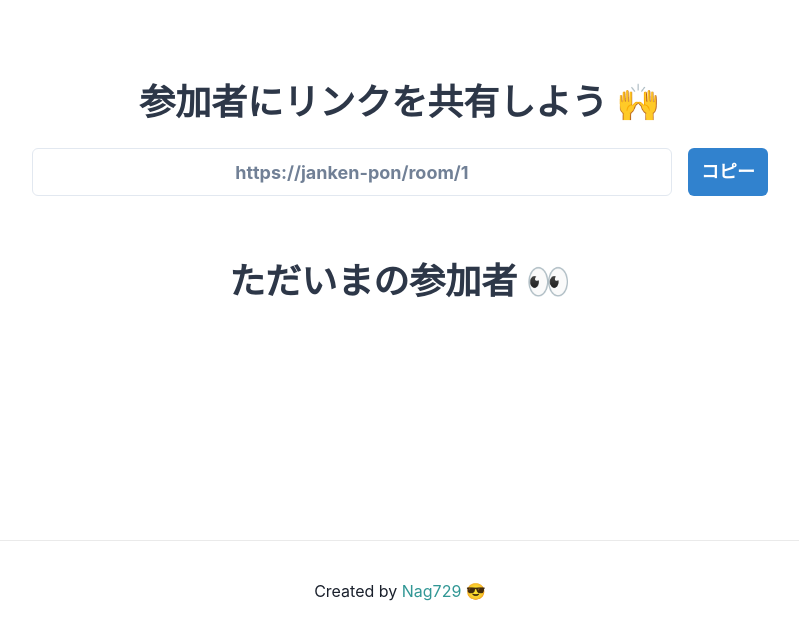
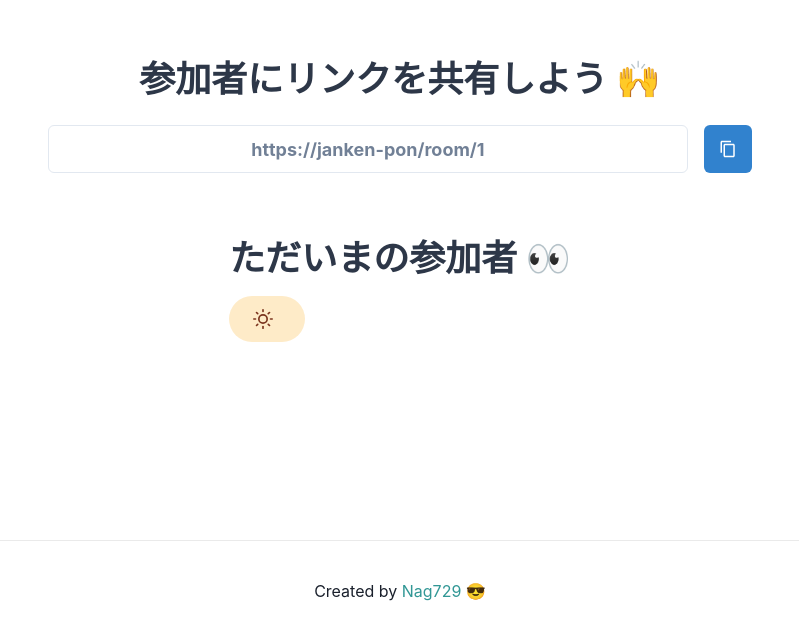
Before and after one commit to Nag729/janken-pon, a Next.js app: page /room/1 in a window 1280 px wide. Shown: the part 140-780 px from the top of the page, without its empty margins (240-1039 px from the left). Built offline with nearby package versions, Linux system fonts and the light colour scheme.

Commit message:
creating waiting-room page

```diff
--- /dev/null
+++ b/components/uiParts/ParticipantBadge.tsx
@@ -0,0 +1,44 @@
+import { SunIcon } from "@chakra-ui/icons";
+import { Tag, TagLabel, TagLeftIcon } from "@chakra-ui/react";
+import React from "react";
+
+const COLOR_LIST = [
+  "red",
+  "orange",
+  // "yellow",
+  "green",
+  "teal",
+  "blue",
+  "cyan",
+  "purple",
+  "pink",
+] as const;
+type Color = typeof COLOR_LIST[number];
+
+const randomColor = (): Color => {
+  return COLOR_LIST[Math.floor(Math.random() * COLOR_LIST.length)];
+};
+
+type ParticipantBadgeProps = {
+  name: string;
+};
+
+export default function ParticipantBadge({
+  name,
+}: ParticipantBadgeProps): JSX.Element {
+  return (
+    <Tag
+      size="lg"
+      key="lg"
+      variant="subtle"
+      colorScheme={randomColor()}
+      fontSize="1.2rem"
+      fontWeight="bold"
+      padding="0.8rem 1.5rem"
+      borderRadius="4rem"
+    >
+      <TagLeftIcon w={5} h={5} as={SunIcon} />
+      <TagLabel>{name}</TagLabel>
+    </Tag>
+  );
+}
--- a/pages/room/[roomId].tsx
+++ b/pages/room/[roomId].tsx
@@ -1,17 +1,37 @@
-import { Box, Button, Heading, Input, Text } from "@chakra-ui/react";
+import { CopyIcon } from "@chakra-ui/icons";
+import { Box, Heading, IconButton, Input, useToast } from "@chakra-ui/react";
+import dynamic from "next/dynamic";
 import { useRouter } from "next/router";
+import React from "react";
+import { copyToClipboard } from "../../helpers/copy-to-clipboard";
+import { useName } from "../../hooks/useName";
 import styles from "../../styles/Home.module.css";
+
+const ParticipantBadge = dynamic(
+  () => import("../../components/uiParts/ParticipantBadge"),
+  {
+    ssr: false,
+  }
+);
 
 const Room = () => {
   const router = useRouter();
-  // TODO: name を URL に含めないように修正
-  const { roomId, name } = router.query;
+  const toast = useToast();
+
+  const { roomId } = router.query;
+  const { name } = useName();
 
   const url = `${process.env.NEXT_PUBLIC_DOMAIN}${process.env.NEXT_PUBLIC_ROOM_PAGE_URL}/${roomId}`;
 
-  const copyUrl = () => {
-    // TODO: URL をコピー
-    // TODO: toast を表示する
+  const copyUrl = async () => {
+    await copyToClipboard(url);
+
+    toast({
+      title: "URL is copied.",
+      status: "success",
+      duration: 1500,
+      isClosable: true,
+    });
   };
 
   return (
@@ -34,9 +54,13 @@ const Room = () => {
               readOnly
               textAlign="center"
             />
-            <Button w="80px" colorScheme="blue" size="lg" onClick={copyUrl}>
-              コピー
-            </Button>
+            <IconButton
+              colorScheme="blue"
+              size="lg"
+              aria-label="Copy"
+              icon={<CopyIcon />}
+              onClick={copyUrl}
+            ></IconButton>
           </Box>
         </Box>
 
@@ -48,9 +72,10 @@ const Room = () => {
 
           {/* Participants Badge */}
           <Box my="4" display="flex" gap="4" alignItems="center">
-            {/* TODO: 参加者バッジ */}
+            {/* TODO: 他の参加者のバッジを表示する */}
+            <ParticipantBadge name={name} />
 
-            {/* TODO: 「じゃんけんをはじめる」 */}
+            {/* TODO: 「じゃんけんをはじめる」ボタン */}
           </Box>
         </Box>
       </main>
```
